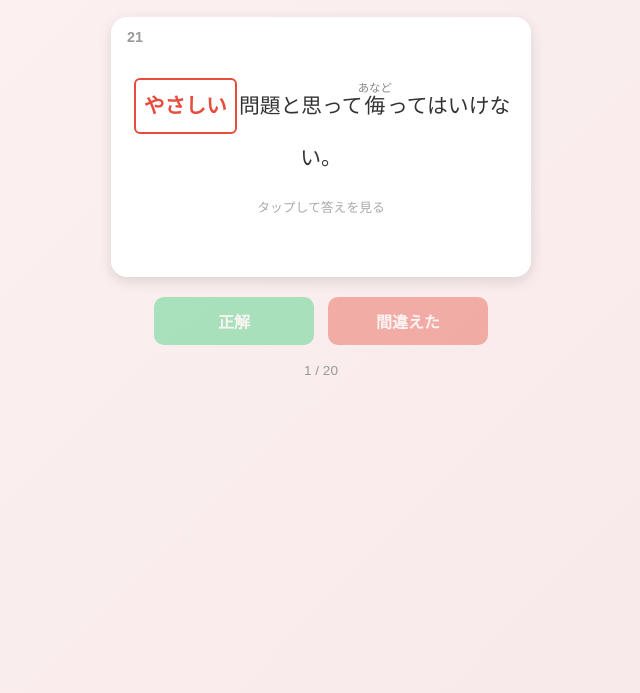
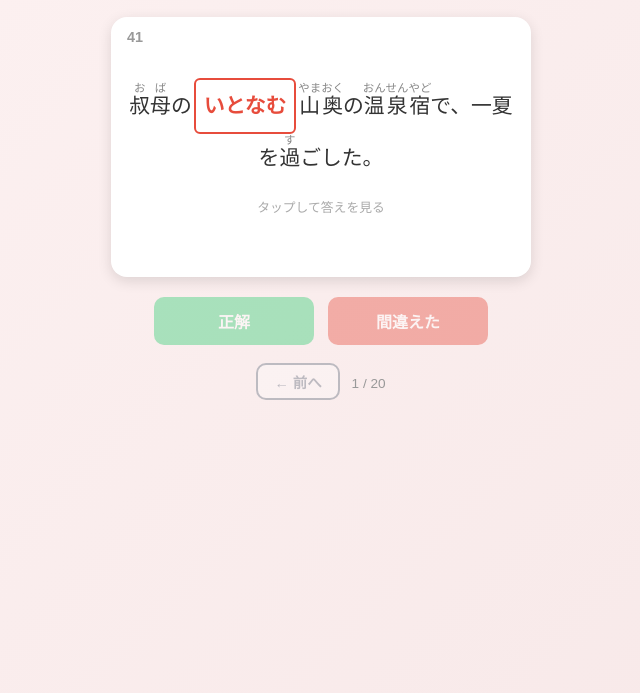
Before and after one commit to reality1317-alt/kanji-flashcards-, a plain HTML site: page index.html in a window 1280 px wide. Shown: the part 107-800 px from the top of the page, without its empty margins (319-959 px from the left). Drawn offline with Linux system fonts and the light colour scheme.

Commit message:
Add files via upload

```diff
--- a/index.html
+++ b/index.html
@@ -2,7 +2,7 @@
 <html lang="ja">
 <head>
 <meta charset="UTF-8">
-<title>総合復習問題 第10回 (21-40)</title>
+<title>総合復習問題 第10回 (41-60)</title>
 <style>
   * { box-sizing: border-box; }
   body {
@@ -159,6 +159,21 @@
     font-size: 0.85rem;
     text-align: center;
   }
+  .back-btn {
+    background: #fff;
+    color: #34495e;
+    border: 2px solid #34495e;
+    padding: 6px 16px;
+    border-radius: 10px;
+    font-size: 0.9rem;
+    cursor: pointer;
+    font-weight: bold;
+    margin-right: 12px;
+  }
+  .back-btn:disabled {
+    opacity: 0.3;
+    cursor: default;
+  }
   .summary {
     max-width: 420px;
     width: 100%;
@@ -207,214 +222,39 @@
 </head>
 <body>
 
-<h1>総合復習問題 第10回（21〜40）</h1>
+<h1>総合復習問題 第10回（41〜60）</h1>
 <div class="progress" id="progress"></div>
 
 <div id="app"></div>
 
 <script>
+const Q = (num, before, target, after, kanji) => {
+  const hira = target.replace(/[ァ-ヶ]/g, c => String.fromCharCode(c.charCodeAt(0) - 96));
+  return { num, before, target, after, beforeRuby: before, afterRuby: after, kanji, reading: `${kanji}（${hira}）` };
+};
 const questions = [
- {
-  "num": 21,
-  "before": "",
-  "target": "やさしい",
-  "after": "問題と思って<ruby>侮<rt>あなど</rt></ruby>ってはいけない。",
-  "beforeRuby": "",
-  "afterRuby": "問題と思って<ruby>侮<rt>あなど</rt></ruby>ってはいけない。",
-  "kanji": "易しい",
-  "reading": "やさしい"
- },
- {
-  "num": 22,
-  "before": "<ruby>誰<rt>だれ</rt></ruby>もその<ruby>怪<rt>あや</rt></ruby>しげな",
-  "target": "エキタイ",
-  "after": "に手を<ruby>触<rt>ふ</rt></ruby>れようとはしなかった。",
-  "beforeRuby": "<ruby>誰<rt>だれ</rt></ruby>もその<ruby>怪<rt>あや</rt></ruby>しげな",
-  "afterRuby": "に手を<ruby>触<rt>ふ</rt></ruby>れようとはしなかった。",
-  "kanji": "液体",
-  "reading": "えきたい"
- },
- {
-  "num": 23,
-  "before": "一度",
-  "target": "シュウカン",
-  "after": "化したことを元に<ruby>戻<rt>もど</rt></ruby>すのは<ruby>難<rt>むずか</rt></ruby>しい。",
-  "beforeRuby": "一度",
-  "afterRuby": "化したことを元に<ruby>戻<rt>もど</rt></ruby>すのは<ruby>難<rt>むずか</rt></ruby>しい。",
-  "kanji": "習慣",
-  "reading": "しゅうかん"
- },
- {
-  "num": 24,
-  "before": "<ruby>亡命<rt>ぼうめい</rt></ruby>中の<ruby>元大統領<rt>もとだいとうりょう</rt></ruby>に、国家に対する",
-  "target": "ハンギャク",
-  "after": "の<ruby>罪<rt>つみ</rt></ruby>で有罪が<ruby>宣告<rt>せんこく</rt></ruby>された。",
-  "beforeRuby": "<ruby>亡命<rt>ぼうめい</rt></ruby>中の<ruby>元大統領<rt>もとだいとうりょう</rt></ruby>に、国家に対する",
-  "afterRuby": "の<ruby>罪<rt>つみ</rt></ruby>で有罪が<ruby>宣告<rt>せんこく</rt></ruby>された。",
-  "kanji": "反逆",
-  "reading": "はんぎゃく"
- },
- {
-  "num": 25,
-  "before": "<ruby>宮殿<rt>きゅうでん</rt></ruby>の門前には、いつも同じ<ruby>服装<rt>ふくそう</rt></ruby>の",
-  "target": "エイヘイ",
-  "after": "が立っている。",
-  "beforeRuby": "<ruby>宮殿<rt>きゅうでん</rt></ruby>の門前には、いつも同じ<ruby>服装<rt>ふくそう</rt></ruby>の",
-  "afterRuby": "が立っている。",
-  "kanji": "衛兵",
-  "reading": "えいへい"
- },
- {
-  "num": 26,
-  "before": "",
-  "target": "ムエキ",
-  "after": "な<ruby>反抗<rt>はんこう</rt></ruby>はもう終わりにしよう。",
-  "beforeRuby": "",
-  "afterRuby": "な<ruby>反抗<rt>はんこう</rt></ruby>はもう終わりにしよう。",
-  "kanji": "無益",
-  "reading": "むえき"
- },
- {
-  "num": 27,
-  "before": "出発する<ruby>便<rt>びん</rt></ruby>が",
-  "target": "カクテイ",
-  "after": "したら教えてください。",
-  "beforeRuby": "出発する<ruby>便<rt>びん</rt></ruby>が",
-  "afterRuby": "したら教えてください。",
-  "kanji": "確定",
-  "reading": "かくてい"
- },
- {
-  "num": 28,
-  "before": "大野くんとは<ruby>幼稚園<rt>ようちえん</rt></ruby>からの",
-  "target": "キュウチ",
-  "after": "の<ruby>仲<rt>なか</rt></ruby>で、<ruby>彼<rt>かれ</rt></ruby>のことなら何でも知っている。",
-  "beforeRuby": "大野くんとは<ruby>幼稚園<rt>ようちえん</rt></ruby>からの",
-  "afterRuby": "の<ruby>仲<rt>なか</rt></ruby>で、<ruby>彼<rt>かれ</rt></ruby>のことなら何でも知っている。",
-  "kanji": "旧知",
-  "reading": "きゅうち"
- },
- {
-  "num": 29,
-  "before": "<ruby>蔵書<rt>ぞうしょ</rt></ruby>の図書",
-  "target": "モクロク",
-  "after": "をつくる。",
-  "beforeRuby": "<ruby>蔵書<rt>ぞうしょ</rt></ruby>の図書",
-  "afterRuby": "をつくる。",
-  "kanji": "目録",
-  "reading": "もくろく"
- },
- {
-  "num": 30,
-  "before": "学校の<ruby>裏通<rt>うらどお</rt></ruby>りは車の",
-  "target": "オウライ",
-  "after": "が少なく安全である。",
-  "beforeRuby": "学校の<ruby>裏通<rt>うらどお</rt></ruby>りは車の",
-  "afterRuby": "が少なく安全である。",
-  "kanji": "往来",
-  "reading": "おうらい"
- },
- {
-  "num": 31,
-  "before": "年に四回、<ruby>季節<rt>きせつ</rt></ruby>ごとに",
-  "target": "カンコウ",
-  "after": "される雑誌を定期<ruby>購読<rt>こうどく</rt></ruby>する。",
-  "beforeRuby": "年に四回、<ruby>季節<rt>きせつ</rt></ruby>ごとに",
-  "afterRuby": "される雑誌を定期<ruby>購読<rt>こうどく</rt></ruby>する。",
-  "kanji": "刊行",
-  "reading": "かんこう"
- },
- {
-  "num": 32,
-  "before": "<ruby>伝統的<rt>でんとうてき</rt></ruby>な",
-  "target": "ギホウ",
-  "after": "を用いて日本家屋を<ruby>建<rt>た</rt></ruby>てる。",
-  "beforeRuby": "<ruby>伝統的<rt>でんとうてき</rt></ruby>な",
-  "afterRuby": "を用いて日本家屋を<ruby>建<rt>た</rt></ruby>てる。",
-  "kanji": "技法",
-  "reading": "ぎほう"
- },
- {
-  "num": 33,
-  "before": "<ruby>青函<rt>せいかん</rt></ruby>トンネルは",
-  "target": "エイエン",
-  "after": "に<ruby>続<rt>つづ</rt></ruby>くかと思われる長さだった。",
-  "beforeRuby": "<ruby>青函<rt>せいかん</rt></ruby>トンネルは",
-  "afterRuby": "に<ruby>続<rt>つづ</rt></ruby>くかと思われる長さだった。",
-  "kanji": "永遠",
-  "reading": "えいえん"
- },
- {
-  "num": 34,
-  "before": "<ruby>怪<rt>あや</rt></ruby>しげな<ruby>一団<rt>いちだん</rt></ruby>は",
-  "target": "カメン",
-  "after": "で顔を<ruby>隠<rt>かく</rt></ruby>していた。",
-  "beforeRuby": "<ruby>怪<rt>あや</rt></ruby>しげな<ruby>一団<rt>いちだん</rt></ruby>は",
-  "afterRuby": "で顔を<ruby>隠<rt>かく</rt></ruby>していた。",
-  "kanji": "仮面",
-  "reading": "かめん"
- },
- {
-  "num": 35,
-  "before": "父は",
-  "target": "フなれ",
-  "after": "な手つきでおにぎりを<ruby>握<rt>にぎ</rt></ruby>っていた。",
-  "beforeRuby": "父は",
-  "afterRuby": "な手つきでおにぎりを<ruby>握<rt>にぎ</rt></ruby>っていた。",
-  "kanji": "不慣れ",
-  "reading": "ふなれ"
- },
- {
-  "num": 36,
-  "before": "<ruby>誰<rt>だれ</rt></ruby>がどう",
-  "target": "さかだち",
-  "after": "しても、<ruby>彼<rt>かれ</rt></ruby>の足の速さにはかなわない。",
-  "beforeRuby": "<ruby>誰<rt>だれ</rt></ruby>がどう",
-  "afterRuby": "しても、<ruby>彼<rt>かれ</rt></ruby>の足の速さにはかなわない。",
-  "kanji": "逆立ち",
-  "reading": "さかだち"
- },
- {
-  "num": 37,
-  "before": "<ruby>新幹線<rt>しんかんせん</rt></ruby>のおかげで<ruby>長距離<rt>ちょうきょり</rt></ruby>の",
-  "target": "イドウ",
-  "after": "が楽になった。",
-  "beforeRuby": "<ruby>新幹線<rt>しんかんせん</rt></ruby>のおかげで<ruby>長距離<rt>ちょうきょり</rt></ruby>の",
-  "afterRuby": "が楽になった。",
-  "kanji": "移動",
-  "reading": "いどう"
- },
- {
-  "num": 38,
-  "before": "<ruby>満開<rt>まんかい</rt></ruby>の",
-  "target": "よざくら",
-  "after": "を目にして、その美しさに息をのんだ。",
-  "beforeRuby": "<ruby>満開<rt>まんかい</rt></ruby>の",
-  "afterRuby": "を目にして、その美しさに息をのんだ。",
-  "kanji": "夜桜",
-  "reading": "よざくら"
- },
- {
-  "num": 39,
-  "before": "<ruby>誰<rt>だれ</rt></ruby>にでもわかるように",
-  "target": "メイカイ",
-  "after": "で<ruby>簡潔<rt>かんけつ</rt></ruby>な<ruby>説明<rt>せつめい</rt></ruby>をする。",
-  "beforeRuby": "<ruby>誰<rt>だれ</rt></ruby>にでもわかるように",
-  "afterRuby": "で<ruby>簡潔<rt>かんけつ</rt></ruby>な<ruby>説明<rt>せつめい</rt></ruby>をする。",
-  "kanji": "明快",
-  "reading": "めいかい"
- },
- {
-  "num": 40,
-  "before": "<ruby>授業<rt>じゅぎょう</rt></ruby>が終わったら、",
-  "target": "よりみち",
-  "after": "をせずまっすぐ家に帰る。",
-  "beforeRuby": "<ruby>授業<rt>じゅぎょう</rt></ruby>が終わったら、",
-  "afterRuby": "をせずまっすぐ家に帰る。",
-  "kanji": "寄り道",
-  "reading": "よりみち"
- }
+  Q(41, `<ruby>叔母<rt>おば</rt></ruby>の`, 'いとなむ', `<ruby>山奥<rt>やまおく</rt></ruby>の<ruby>温泉宿<rt>おんせんやど</rt></ruby>で、一夏を<ruby>過<rt>す</rt></ruby>ごした。`, '営む'),
+  Q(42, `ロシアから<ruby>招<rt>まね</rt></ruby>いたバレエ<ruby>団<rt>だん</rt></ruby>の`, 'コウエン', `は<ruby>大盛況<rt>だいせいきょう</rt></ruby>だった。`, '公演'),
+  Q(43, `あまりにも身体があつくてだるいので、`, 'ゲネツ', `<ruby>剤<rt>ざい</rt></ruby>を服用した。`, '解熱'),
+  Q(44, ``, 'セイギ', `感が強すぎるために人とぶつかることが多い。`, '正義'),
+  Q(45, `こっそりと<ruby>敵<rt>てき</rt></ruby>の`, 'ホウイ', `をぬけだし、味方と連絡をつける。`, '包囲'),
+  Q(46, `長雨で<ruby>収穫<rt>しゅうかく</rt></ruby>が<ruby>減<rt>へ</rt></ruby>り、<ruby>野菜<rt>やさい</rt></ruby>の`, 'あたい', `が<ruby>高騰<rt>こうとう</rt></ruby>している。`, '値'),
+  Q(47, `母の形見の<ruby>指輪<rt>ゆびわ</rt></ruby>をなくし、`, 'ちまなこ', `になって<ruby>探<rt>さが</rt></ruby>した。`, '血眼'),
+  Q(48, `十八<ruby>歳<rt>さい</rt></ruby>で親元を<ruby>離<rt>はな</rt></ruby>れ、<ruby>故郷<rt>こきょう</rt></ruby>を去ってから`, 'ひさしい', `。`, '久しい'),
+  Q(49, `コンビニは、平日や休日に<ruby>関<rt>かか</rt></ruby>わらず年中`, 'エイギョウ', `している。`, '営業'),
+  Q(50, `みんなの`, 'ハンノウ', `を見てから、自分の意見を<ruby>述<rt>の</rt></ruby>べる。`, '反応'),
+  Q(51, `一度<ruby>犯<rt>おか</rt></ruby>した`, 'あやまち', `を二度とくり返さないようにする。`, '過ち'),
+  Q(52, `<ruby>恵<rt>めぐ</rt></ruby>まれない子どものために、<ruby>児童福祉<rt>じどうふくし</rt></ruby>`, 'キキン', `が<ruby>設立<rt>せつりつ</rt></ruby>される。`, '基金'),
+  Q(53, `地方の村によっては古い`, 'インシュウ', `が根強く<ruby>残<rt>のこ</rt></ruby>っている。`, '因習'),
+  Q(54, `漢字`, 'かな', `<ruby>交<rt>ま</rt></ruby>じり文は、日本<ruby>独特<rt>どくとく</rt></ruby>のものだ。`, '仮名'),
+  Q(55, `けやきの太い`, 'みき', `を利用してうすを作る。`, '幹'),
+  Q(56, `「<ruby>海道記<rt>かいどうき</rt></ruby>」は、京都と<ruby>鎌倉<rt>かまくら</rt></ruby>を<ruby>往復<rt>おうふく</rt></ruby>した旅の`, 'キコウ', `文だ。`, '紀行'),
+  Q(57, `事業の<ruby>拡大<rt>かくだい</rt></ruby>に<ruby>伴<rt>ともな</rt></ruby>い、本社を<ruby>大阪<rt>おおさか</rt></ruby>から東京に`, 'うつす', `ことにした。`, '移す'),
+  Q(58, `<ruby>生徒<rt>せいと</rt></ruby>会長の<ruby>提案<rt>ていあん</rt></ruby>が、全校生徒の<ruby>投票<rt>とうひょう</rt></ruby>で`, 'カケツ', `された。`, '可決'),
+  Q(59, `<ruby>緊張<rt>きんちょう</rt></ruby>で<ruby>汗<rt>あせ</rt></ruby>の<ruby>浮<rt>う</rt></ruby>かんだ`, 'ひたい', `をハンカチでぬぐう。`, '額'),
+  Q(60, `自らの<ruby>経験<rt>けいけん</rt></ruby>と<ruby>実験結果<rt>じっけんけっか</rt></ruby>に`, 'もとづい', `て<ruby>推論<rt>すいろん</rt></ruby>をたてる。`, '基づい')
 ];
+
 let current = 0;
 let flipped = false;
 let results = new Array(questions.length).fill(null);
@@ -459,8 +299,9 @@ function renderCard() {
       <button class="btn-correct" id="btnCorrect" disabled>正解</button>
       <button class="btn-incorrect" id="btnIncorrect" disabled>間違えた</button>
     </div>
-    <div class="nav">${current + 1} / ${questions.length}</div>
+    <div class="nav"><button class="back-btn" id="btnBack" ${current === 0 ? 'disabled' : ''}>← 前へ</button>${current + 1} / ${questions.length}</div>
   `;
+  document.getElementById('btnBack').addEventListener('click', goBack);
   const card = document.getElementById('card');
   adjustCardHeight();
   card.addEventListener('click', () => {
@@ -505,6 +346,13 @@ function mark(result) {
   renderCard();
 }
 
+function goBack() {
+  if (current <= 0) return;
+  current--;
+  results[current] = null;
+  renderCard();
+}
+
 function renderSummary() {
   const app = document.getElementById('app');
   const missed = questions.filter((q, i) => results[i] === 'incorrect');
@@ -522,9 +370,10 @@ function renderSummary() {
       <h2>結果</h2>
       <div class="score">${correctCount} / ${questions.length} 問正解</div>
       ${missHtml}
-      <button class="restart-btn" id="restartBtn">もう一度</button>
+      <button class="back-btn" id="backBtn">← 前へ</button><button class="restart-btn" id="restartBtn">もう一度</button>
     </div>
   `;
+  document.getElementById('backBtn').addEventListener('click', goBack);
   document.getElementById('restartBtn').addEventListener('click', restart);
   document.getElementById('progress').innerHTML = '';
 }
```
